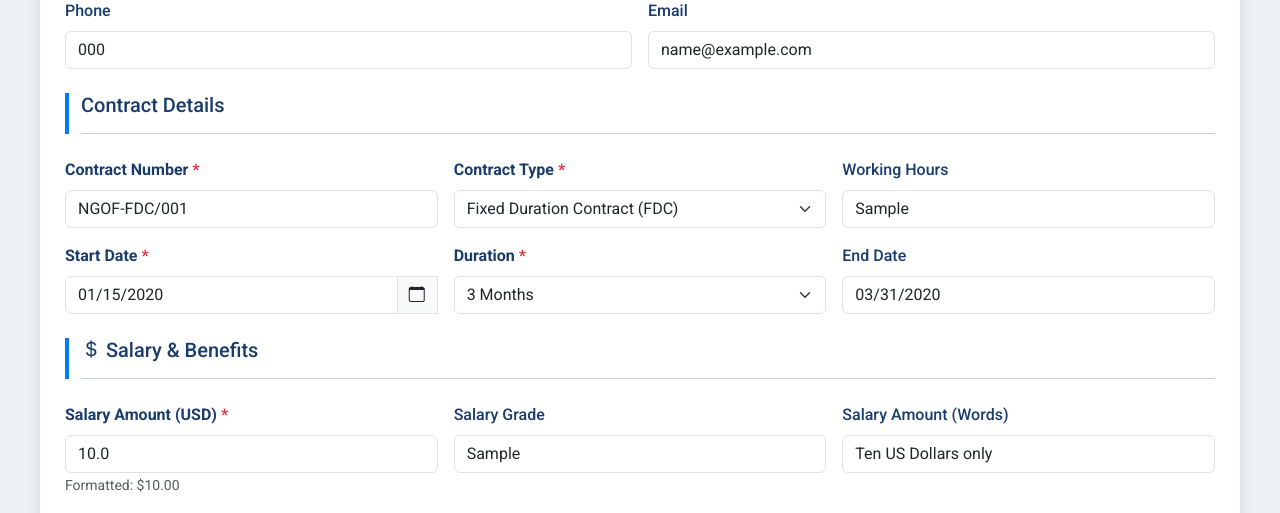
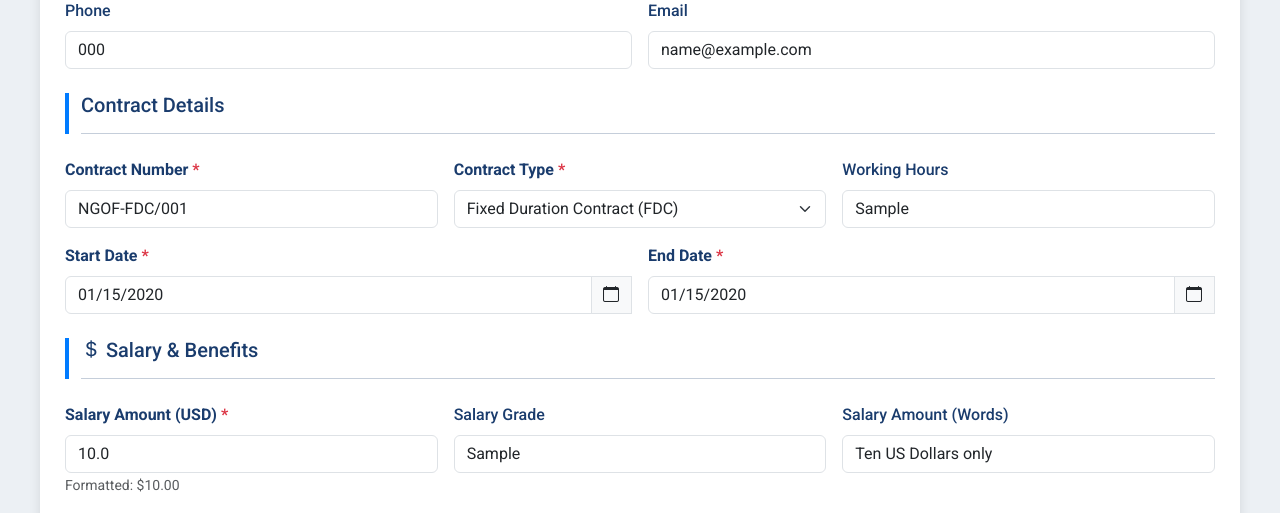
Before and after one commit to NGO-Forum/automation-contract, a Flask app: page /employees/update/1 in a window 1280 px wide. Shown: the part 523-1036 px from the top of the page. Run offline with Flask 3, Linux system fonts and the light colour scheme; a user stored in the database is signed in; tables that the repository leaves empty hold one stand-in row (values such as "Sample post"); grey boxes marked "Sample" are stand-in pictures; parts of the project's set-up code (start-up, migrations or seed data) failed here and were passed over.

Commit message:
feature : update the select start date and end date [ASC-288]

```diff
--- a/app/routes/employees.py
+++ b/app/routes/employees.py
@@ -7,7 +7,6 @@ from flask_login import login_required, current_user
 from app import db
 from app.models.employees import Employee
 from datetime import datetime, date
-from dateutil.relativedelta import relativedelta
 from docxtpl import DocxTemplate
 import io
 import os
@@ -80,11 +79,6 @@ def generate_contract_no(contract_type: str, existing_no: str = None) -> str:
         num = '001'
     return f"{prefix}-{type_code}/{num}"
 
-def calculate_duration_months(start: date, end: date) -> int:
-    """Return total months between start and end (inclusive of partial months)."""
-    delta = relativedelta(end, start)
-    return delta.years * 12 + delta.months
-
 # ----------------------------------------------------------------------
 # Routes
 # ----------------------------------------------------------------------
@@ -142,13 +136,18 @@ def create():
             # --- Contract basics ---
             contract_type = request.form['contract_type'].strip()
             contract_no = request.form['contract_no'].strip()
-            # Auto-generate if empty or doesn't match expected pattern
             if not contract_no or not re.match(r'^NGOF-(FDC|UDC)/\d+$', contract_no):
                 contract_no = generate_contract_no(contract_type)
 
             start_date = datetime.strptime(request.form['start_date'], '%Y-%m-%d').date()
-            duration_months = int(request.form['duration_months'])
-            end_date = start_date + relativedelta(months=duration_months)
+            end_date = datetime.strptime(request.form['end_date'], '%Y-%m-%d').date()
+
+            # Validate end date >= start date
+            if end_date < start_date:
+                flash('End date cannot be earlier than start date.', 'danger')
+                form_data = request.form.to_dict()
+                form_data['thirteenth_month_salary'] = 'thirteenth_month_salary' in request.form
+                return render_template('employees/create.html', form_data=form_data)
 
             # --- Create employee ---
             emp = Employee(
@@ -190,11 +189,11 @@ def create():
             # Validate client-provided words
             client_words = request.form.get('salary_amount_words', '').strip()
             if client_words and client_words != emp.salary_amount_words:
-                flash('Client salary in words mismatched. Using server value.', 'warning')
+                flash('Salary in words adjusted to match amount.', 'info')
 
             db.session.add(emp)
             db.session.commit()
-            flash('Employee created successfully!', 'success')
+            flash('Employee contract created successfully!', 'success')
             return redirect(url_for('employees.index'))
 
         except ValueError as ve:
@@ -227,29 +226,32 @@ def update(id):
         try:
             # --- Dates ---
             start_date = datetime.strptime(request.form['start_date'], '%Y-%m-%d').date()
-            duration_months = int(request.form['duration_months'])
-            end_date = start_date + relativedelta(months=duration_months)
+            end_date = datetime.strptime(request.form['end_date'], '%Y-%m-%d').date()
 
-            # --- Contract number (auto-update if type changed) ---
+            if end_date < start_date:
+                flash('End date cannot be earlier than start date.', 'danger')
+                form_data = request.form.to_dict()
+                return render_template('employees/update.html', employee=employee, form_data=form_data)
+
+            # --- Contract number ---
             new_type = request.form['contract_type'].strip()
             current_no = request.form['contract_no'].strip()
             expected_no = generate_contract_no(new_type, current_no)
             contract_no = current_no if current_no == expected_no else expected_no
 
             # --- Update fields ---
-            fields = [
-                'contract_no', 'contract_type', 'employee_name', 'employee_address',
-                'employee_tel', 'employee_email', 'position_title', 'working_hours',
-                'salary_grade', 'organization_name', 'representative_name',
-                'representative_title', 'organization_address', 'organization_tel',
-                'organization_fax', 'organization_email', 'employer_signature_name',
-                'employee_signature_name'
-            ]
-            for f in fields:
-                setattr(employee, f, request.form.get(f, '').strip())
-
-            # Numeric
+            employee.contract_no = contract_no
+            employee.contract_type = new_type
+            employee.employee_name = request.form['employee_name'].strip()
+            employee.employee_address = request.form['employee_address'].strip()
+            employee.employee_tel = request.form['employee_tel'].strip()
+            employee.employee_email = request.form['employee_email'].strip()
+            employee.position_title = request.form['position_title'].strip()
+            employee.start_date = start_date
+            employee.end_date = end_date
+            employee.working_hours = request.form['working_hours'].strip()
             employee.salary_amount = float(request.form.get('salary_amount', 0.0))
+            employee.salary_grade = request.form['salary_grade'].strip()
             employee.medical_allowance = float(request.form.get('medical_allowance', 150.00))
             employee.child_education_allowance = float(request.form.get('child_education_allowance', 60.00))
             employee.delivery_benefit = float(request.form.get('delivery_benefit', 200.00))
@@ -257,10 +259,15 @@ def update(id):
             employee.death_benefit = float(request.form.get('death_benefit', 200.00))
             employee.severance_percentage = float(request.form.get('severance_percentage', 8.33))
             employee.thirteenth_month_salary = 'thirteenth_month_salary' in request.form
-
-            # Dates
-            employee.start_date = start_date
-            employee.end_date = end_date
+            employee.organization_name = request.form['organization_name'].strip()
+            employee.representative_name = request.form['representative_name'].strip()
+            employee.representative_title = request.form.get('representative_title', 'Executive Director').strip()
+            employee.organization_address = request.form['organization_address'].strip()
+            employee.organization_tel = request.form['organization_tel'].strip()
+            employee.organization_fax = request.form['organization_fax'].strip()
+            employee.organization_email = request.form['organization_email'].strip()
+            employee.employer_signature_name = request.form['employer_signature_name'].strip()
+            employee.employee_signature_name = request.form['employee_signature_name'].strip()
             employee.employer_signature_date = start_date
             employee.employee_signature_date = start_date
 
@@ -285,10 +292,6 @@ def update(id):
 
     else:
         form_data = employee.to_dict()
-        if employee.start_date and employee.end_date:
-            form_data['duration_months'] = calculate_duration_months(employee.start_date, employee.end_date)
-        else:
-            form_data['duration_months'] = 12
         form_data['thirteenth_month_salary'] = employee.thirteenth_month_salary
 
     return render_template('employees/update.html', employee=employee, form_data=form_data)
--- a/app/templates/employees/update.html
+++ b/app/templates/employees/update.html
@@ -93,45 +93,29 @@
                            value="{{ form_data.working_hours | default(employee.working_hours) }}">
                 </div>
 
-                <div class="col-md-4">
+                <div class="col-md-6">
                     <label for="start_date" class="form-label fw-bold">Start Date <span class="text-danger">*</span></label>
                     <div class="input-group">
                         <input type="date" class="form-control" id="start_date" name="start_date"
                                value="{{ form_data.start_date | default(employee.start_date.strftime('%Y-%m-%d') if employee.start_date else '') }}"
-                               required aria-describedby="start_date_icon">
-                        <span class="input-group-text" id="start_date_icon">
+                               required>
+                        <span class="input-group-text">
                             <i class="bi bi-calendar"></i>
                         </span>
                         <div class="invalid-feedback">Please select a start date.</div>
                     </div>
                 </div>
-                <div class="col-md-4">
-                    <label for="duration_months" class="form-label fw-bold">Duration <span class="text-danger">*</span></label>
-                    <select class="form-select" id="duration_months" name="duration_months" required>
-                        <option value="" disabled>Select Duration</option>
-                        <option value="3"
-                                {{ 'selected' if (form_data.duration_months | default(employee.duration_months | default(12)))|string in ['3','3'] }}>
-                            3 Months
-                        </option>
-                        <option value="6"
-                                {{ 'selected' if (form_data.duration_months | default(employee.duration_months | default(12)))|string in ['6','6'] }}>
-                            6 Months
-                        </option>
-                        <option value="12"
-                                {{ 'selected' if (form_data.duration_months | default(employee.duration_months | default(12)))|string in ['12','12'] }}>
-                            12 Months
-                        </option>
-                        <option value="24"
-                                {{ 'selected' if (form_data.duration_months | default(employee.duration_months | default(12)))|string in ['24','24'] }}>
-                            24 Months
-                        </option>
-                    </select>
-                    <div class="invalid-feedback">Please select contract duration.</div>
-                </div>
-                <div class="col-md-4">
-                    <label for="end_date_display" class="form-label">End Date</label>
-                    <input type="date" class="form-control" id="end_date_display" readonly
-                           value="{{ form_data.end_date | default(employee.end_date.strftime('%Y-%m-%d') if employee.end_date else '') }}">
+                <div class="col-md-6">
+                    <label for="end_date" class="form-label fw-bold">End Date <span class="text-danger">*</span></label>
+                    <div class="input-group">
+                        <input type="date" class="form-control" id="end_date" name="end_date"
+                               value="{{ form_data.end_date | default(employee.end_date.strftime('%Y-%m-%d') if employee.end_date else '') }}"
+                               required>
+                        <span class="input-group-text">
+                            <i class="bi bi-calendar"></i>
+                        </span>
+                        <div class="invalid-feedback">End date must be on or after start date.</div>
+                    </div>
                 </div>
             </div>
 
@@ -194,7 +178,7 @@
                 <div class="col-md-6">
                     <div class="form-check mt-4">
                         <input class="form-check-input" type="checkbox" id="thirteenth_month_salary" name="thirteenth_month_salary"
-                               {{ 'checked' if (form_data.thirteenth_month_salary | default(employee.thirteenth_month_salary)) }}>
+                               {{ 'checked' if form_data.thirteenth_month_salary | default(employee.thirteenth_month_salary) }}>
                         <label class="form-check-label" for="thirteenth_month_salary">
                             Include 13th Month Salary
                         </label>
@@ -277,95 +261,75 @@
 
 <script>
 document.addEventListener('DOMContentLoaded', function () {
-    const form           = document.getElementById('employeeForm');
-    const contractType   = document.getElementById('contract_type');
-    const contractNo     = document.getElementById('contract_no');
+    const form = document.getElementById('employeeForm');
+    const contractType = document.getElementById('contract_type');
+    const contractNo = document.getElementById('contract_no');
+    const startDate = document.getElementById('start_date');
+    const endDate = document.getElementById('end_date');
 
-    /* --------------------------------------------------------------
-       1. CONTRACT TYPE → AUTO CONTRACT NUMBER
-       -------------------------------------------------------------- */
+    // ---- 1. AUTO UPDATE CONTRACT NUMBER ----
     function updateContractNumber() {
         if (!contractType.value) return;
-
-        const prefix      = 'NGOF';
-        const currentNum  = contractNo.value.match(/\d+$/)?.[0] || '001';   // keep existing numeric part
-        const typeCode    = contractType.value.includes('FDC') ? 'FDC' : 'UDC';
-
-        contractNo.value = `${prefix}-${typeCode}/${currentNum}`;
+        const prefix = 'NGOF';
+        const currentNumber = contractNo.value.match(/\d+$/)?.[0] || '001';
+        const typeCode = contractType.value.includes('FDC') ? 'FDC' : 'UDC';
+        contractNo.value = `${prefix}-${typeCode}/${currentNumber}`;
     }
     contractType.addEventListener('change', updateContractNumber);
 
-    /* --------------------------------------------------------------
-       2. FORM VALIDATION
-       -------------------------------------------------------------- */
+    // ---- 2. VALIDATE END DATE >= START DATE ----
+    function validateDates() {
+        if (startDate.value && endDate.value && new Date(endDate.value) < new Date(startDate.value)) {
+            endDate.setCustomValidity('End date must be on or after start date.');
+        } else {
+            endDate.setCustomValidity('');
+        }
+    }
+    startDate.addEventListener('change', validateDates);
+    endDate.addEventListener('change', validateDates);
+
+    // ---- 3. FORM SUBMIT VALIDATION ----
     form.addEventListener('submit', function (e) {
+        validateDates();
         if (!form.checkValidity()) {
             e.preventDefault();
             e.stopPropagation();
         }
         form.classList.add('was-validated');
-
-        // allow readonly salary-words field to be submitted
         document.getElementById('salary_amount_words').removeAttribute('readonly');
     }, false);
 
-    /* --------------------------------------------------------------
-       3. DATE PICKER ICON
-       -------------------------------------------------------------- */
-    document.querySelectorAll('input[type="date"]').forEach(input => {
-        const icon = input.parentElement.querySelector('.input-group-text');
-        if (icon) {
-            icon.addEventListener('click', () => input.showPicker());
-        }
+    // ---- 4. CALENDAR ICON CLICK ----
+    document.querySelectorAll('.input-group-text').forEach(icon => {
+        icon.addEventListener('click', () => {
+            const input = icon.parentElement.querySelector('input[type="date"]');
+            if (input) input.showPicker();
+        });
     });
 
-    /* --------------------------------------------------------------
-       4. START / END DATE CALCULATION
-       -------------------------------------------------------------- */
-    const startDateInput = document.getElementById('start_date');
-    const durationSelect = document.getElementById('duration_months');
-    const endDateDisplay = document.getElementById('end_date_display');
-
-    function calculateEndDate() {
-        const start = startDateInput.value;
-        const months = parseInt(durationSelect.value) || 12;
-        if (!start) {
-            endDateDisplay.value = '';
-            return;
-        }
-        const d = new Date(start + 'T00:00:00');
-        d.setMonth(d.getMonth() + months);
-        d.setDate(0);                     // last day of the previous month
-        endDateDisplay.value = d.toISOString().split('T')[0];
-    }
-    startDateInput.addEventListener('change', calculateEndDate);
-    durationSelect.addEventListener('change', calculateEndDate);
-
-    /* --------------------------------------------------------------
-       5. SALARY → WORDS + FORMATTED DISPLAY
-       -------------------------------------------------------------- */
-    const salaryAmount   = document.getElementById('salary_amount');
-    const salaryWords    = document.getElementById('salary_amount_words');
-    const salaryFormatted= document.getElementById('salary_formatted');
+    // ---- 5. SALARY → WORDS + FORMATTED ----
+    const salaryAmount = document.getElementById('salary_amount');
+    const salaryWords = document.getElementById('salary_amount_words');
+    const salaryFormatted = document.getElementById('salary_formatted');
 
     function numberToWords(num) {
         if (num === 0) return 'Zero';
-        const ones  = ['', 'One', 'Two', 'Three', 'Four', 'Five', 'Six', 'Seven', 'Eight', 'Nine'];
+        const ones = ['', 'One', 'Two', 'Three', 'Four', 'Five', 'Six', 'Seven', 'Eight', 'Nine'];
         const teens = ['Ten', 'Eleven', 'Twelve', 'Thirteen', 'Fourteen', 'Fifteen', 'Sixteen', 'Seventeen', 'Eighteen', 'Nineteen'];
-        const tens  = ['', '', 'Twenty', 'Thirty', 'Forty', 'Fifty', 'Sixty', 'Seventy', 'Eighty', 'Ninety'];
-        const scales= ['', 'Thousand', 'Million', 'Billion'];
+        const tens = ['', '', 'Twenty', 'Thirty', 'Forty', 'Fifty', 'Sixty', 'Seventy', 'Eighty', 'Ninety'];
+        const scales = ['', 'Thousand', 'Million', 'Billion'];
 
         function chunkToWords(n) {
             let w = '';
             const h = Math.floor(n / 100);
             const r = n % 100;
-            if (h) w += ones[h] + ' Hundred ';
-            if (r) {
+            if (h > 0) w += ones[h] + ' Hundred ';
+            if (r > 0) {
                 if (r < 10) w += ones[r];
                 else if (r < 20) w += teens[r - 10];
                 else {
                     w += tens[Math.floor(r / 10)];
-                    if (r % 10) w += '-' + ones[r % 10].toLowerCase();
+                    if (r % 10 > 0) w += '-' + ones[r % 10];
                 }
             }
             return w.trim();
@@ -375,7 +339,7 @@ document.addEventListener('DOMContentLoaded', function () {
         let scale = 0;
         while (num > 0) {
             const chunk = num % 1000;
-            if (chunk) parts.unshift(chunkToWords(chunk) + (scales[scale] ? ' ' + scales[scale] : ''));
+            if (chunk > 0) parts.unshift(chunkToWords(chunk) + (scales[scale] ? ' ' + scales[scale] : ''));
             num = Math.floor(num / 1000);
             scale++;
         }
@@ -383,32 +347,28 @@ document.addEventListener('DOMContentLoaded', function () {
     }
 
     function convertSalaryToWords() {
-        const val = parseFloat(salaryAmount.value);
-        if (isNaN(val) || val < 0) {
+        const value = parseFloat(salaryAmount.value);
+        if (isNaN(value) || value < 0) {
             salaryWords.value = '';
             salaryFormatted.textContent = '';
             return;
         }
-        const intPart = Math.floor(val);
-        const decPart = Math.round((val - intPart) * 100);
-        let words = numberToWords(intPart) + ' US Dollars';
-        if (decPart) words += ' and ' + numberToWords(decPart) + ' Cents';
+        const integerPart = Math.floor(value);
+        const decimalPart = Math.round((value - integerPart) * 100);
+        let words = numberToWords(integerPart) + ' US Dollars';
+        if (decimalPart > 0) words += ' and ' + numberToWords(decimalPart) + ' Cents';
         words += ' only';
         salaryWords.value = words;
-        salaryFormatted.textContent = 'Formatted: $' + val.toLocaleString('en-US', {minimumFractionDigits:2, maximumFractionDigits:2});
+        salaryFormatted.textContent = 'Formatted: $' + value.toLocaleString('en-US', { minimumFractionDigits: 2, maximumFractionDigits: 2 });
     }
     salaryAmount.addEventListener('input', convertSalaryToWords);
 
-    /* --------------------------------------------------------------
-       6. AUTO-FILL EMPLOYEE SIGNATURE
-       -------------------------------------------------------------- */
-    const employeeName      = document.getElementById('employee_name');
+    // ---- 6. AUTO-FILL EMPLOYEE SIGNATURE ----
+    const employeeName = document.getElementById('employee_name');
     const employeeSignature = document.getElementById('employee_signature_name');
     employeeName.addEventListener('input', () => employeeSignature.value = employeeName.value);
 
-    /* --------------------------------------------------------------
-       7. DEFAULT ORGANIZATION INFO (only if fields are empty)
-       -------------------------------------------------------------- */
+    // ---- 7. DEFAULT ORGANIZATION INFO ----
     const defaults = {
         organization_name: 'The NGO Forum on Cambodia',
         representative_name: 'Mr. Soeung Saroeun',
@@ -418,17 +378,15 @@ document.addEventListener('DOMContentLoaded', function () {
         organization_email: 'info@ngoforum.org.kh',
         employer_signature_name: 'Mr. Soeung Saroeun'
     };
-    Object.entries(defaults).forEach(([id, val]) => {
-        const el = document.getElementById(id);
-        if (el && !el.value.trim()) el.value = val;
+    Object.entries(defaults).forEach(([k, v]) => {
+        const el = document.getElementById(k);
+        if (el && !el.value.trim()) el.value = v;
     });
 
-    /* --------------------------------------------------------------
-       8. INITIALISE
-       -------------------------------------------------------------- */
-    calculateEndDate();
+    // ---- 8. INITIALIZE ----
+    updateContractNumber();
     convertSalaryToWords();
-    updateContractNumber();          // keep existing number on load
+    validateDates();
 });
 </script>
 {% endblock %}
```
Also changed, not shown: app/templates/employees/create.html (+35 -45 lines).
